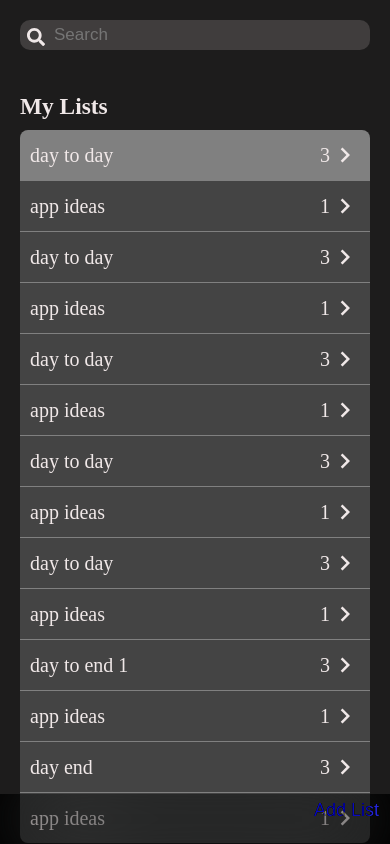
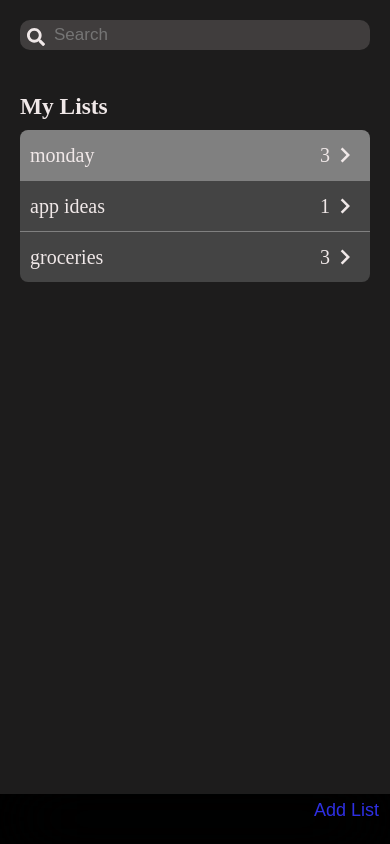
Before and after one commit to areyouno/reminder-app, a React (Create React App) app: page / in a window 390 px wide. Built offline with nearby package versions, Linux system fonts and the light colour scheme.

Commit message:
edit: replace input radio with checkbox, ux changes; add: togglecheckboxhandler

```diff
--- a/src/components/Navigation/SideBar/SideBar.js
+++ b/src/components/Navigation/SideBar/SideBar.js
@@ -1,3 +1,4 @@
+import NavigateNextIcon from '@material-ui/icons/NavigateNext';
 import React, { useEffect, useState } from 'react';
 import { FaSearch } from 'react-icons/fa';
 import { connect } from 'react-redux';
@@ -9,16 +10,13 @@ import ReminderSearch from '../../Reminder/ReminderSearch';
 import Modal from '../../UI/Modal/Modal';
 import styles from './SideBar.module.scss';
 
-import NavigateNextIcon from '@material-ui/icons/NavigateNext';
-
 const SideBar = props => {
        const [itemId, setItemId] = useState(0);
        const [isAdding, setIsAdding] = useState(false);
        const [inputFieldValue, setInputFieldValue] = useState('');
        const [filteredReminders, setFilteredReminders] = useState([]);
        const [isOpen, setIsOpen] = useState(false);
-       // const sidebarRef = useRef();
-
+       let vw = Math.max(document.documentElement.clientWidth || 0, window.innerWidth || 0);
        useEffect(() => {
               reminderListHandler();
        }, [inputFieldValue, itemId]);
@@ -27,11 +25,6 @@ const SideBar = props => {
               setItemId(id);
               reminderListHandler(id);
               setIsOpen(true);
-              // //Getting node element
-              // const ref = sidebarRef.current
-
-              // //Adding class to node element
-              // ref.classList.toggle('sidebar--hide');
        };
 
        const reminderListHandler = id => {
@@ -62,6 +55,12 @@ const SideBar = props => {
        const onReturnToListsHandler = () => {
               setIsOpen(false);
        };
+
+       const modal = (
+              <Modal show={isAdding} modalClosed={cancelAddListHandler}>
+                     <NewList addListCancelled={cancelAddListHandler} addNewList={addListHandler} />
+              </Modal>
+       );
 
        const tdList = props.todoList.map((item, index) => {
               return (
@@ -97,16 +96,7 @@ const SideBar = props => {
               );
        }
 
-       const modal = (
-              <Modal show={isAdding} modalClosed={cancelAddListHandler}>
-                     <NewList addListCancelled={cancelAddListHandler} addNewList={addListHandler} />
-              </Modal>
-       );
-
-       return (
-              <Ox>
-                     <div className={styles.sidebar}>
-                            {/* <div className={`${styles.sidebar} ${isOpen ? styles['sidebar--hide'] : ""}`}> */}
+       const searchBar = (
               <div className={styles.sidebar__search}>
                      <FaSearch className={styles.sidebar__icon}></FaSearch>
                      <input
@@ -116,12 +106,27 @@ const SideBar = props => {
                             onChange={e => setInputFieldValue(e.target.value)}
                      />
               </div>
+       );
+
+       let main = (
+              <div className={styles['sidebar-lists']}>
                      <h3 className={styles.sidebar__label}>My Lists</h3>
                      {tdList}
               </div>
+       );
+       if (inputFieldValue && vw < 500) {
+              main = <div>{reminders}</div>;
+       }
+
+       return (
+              <Ox>
+                     {isAdding ? modal : null}
+                     <div className={styles.sidebar}>
+                            {searchBar}
+                            {main}
+                     </div>
                      {addListFooter}
-                     {reminders}
-                     {isAdding ? modal : null}
+                     {inputFieldValue && vw < 500 ? null : reminders}
               </Ox>
        );
 };
@@ -139,61 +144,3 @@ const mapDispatchToProps = dispatch => {
 };
 
 export default connect(mapStateToProps, mapDispatchToProps)(SideBar);
-
-// const addNewReminderHandler = reminder => {
-//        if (reminder === '') {
-//               return;
-//        }
-
-//        let updatedList = props.todoList.todos.map((arr, index) => {
-//               console.log(reminder);
-//               console.log(itemId);
-//               if (index === itemId) {
-//                      arr.todoItems.push(reminder);
-//               }
-//               return arr;
-//        });
-
-//        let newTodo = { todos: updatedList };
-//        // setTdList(newTodo);
-// };
-
-// const inputChangedHandler = (event, item, index) => {
-//        // console.log(event.target.value);
-//        // setEditItemStr(event.target.value);
-//        // setReminderItem(reminderItem[index]);
-// };
-
-// const editReminderHandler = index => {
-//        //loop through array todoItems
-//        // console.log(index);
-//        // console.log(index.nativeEvent.data);
-//        // console.log(index.target.defaultValue);
-//        // console.log(index.target.id);
-//        // console.log(index.key);
-//        if (props.todoList.todos[itemId][index.target.id] === index.target.defaultValue) {
-//               return '';
-//        }
-
-//        //look for reminder in todos[itemId]
-//        if (index.nativeEvent.data == null) {
-//               console.log(index);
-//        }
-//        let newVal = index.target.defaultValue.concat(index.nativeEvent.data);
-//        let updatedReminderList = props.todoList.todos[itemId].todoItems.splice([index.target.id], 1, newVal);
-
-//        let updatedList = props.todoList.todos.splice([itemId], 1, updatedReminderList);
-//        console.log(updatedList);
-//        let newTodo = { todos: updatedList };
-//        console.log(newTodo);
-//        // setTdList(newTodo);
-// };
-
-// const addListHandler = title => {
-//        const newList = { title: title, todoItems: [] };
-//        const arrayCopy = [...props.todoList.todos];
-//        arrayCopy.push(newList);
-//        let newTodo = { todos: arrayCopy };
-//        setIsAdding(false);
-//        // setTdList(prevList => [...prevList.todos, newList]);
-// };
--- a/src/components/Navigation/SideBar/SideBar.module.scss
+++ b/src/components/Navigation/SideBar/SideBar.module.scss
@@ -17,11 +17,11 @@
 //        transition: margin-left 0.3s;
 // }
 
-.sidebar > div:nth-of-type(2) {
+.sidebar .sidebar-lists > div:nth-of-type(1) {
        border-top-left-radius: 8px;
        border-top-right-radius: 8px;
 }
-.sidebar > div:nth-last-child(1) {
+.sidebar .sidebar-lists > div:nth-last-child(1) {
        border-bottom-left-radius: 8px;
        border-bottom-right-radius: 8px;
        border-bottom: transparent;
--- a/src/components/NewList/NewList.js
+++ b/src/components/NewList/NewList.js
@@ -1,10 +1,9 @@
-import React, { useState, useEffect, useRef } from 'react';
+import React, { useState, useEffect } from 'react';
 import Input from '../UI/Input/Input';
 import styles from './NewList.module.css';
 
 const NewList = props => {
        const [text, setText] = useState('');
-       const inputRef = useRef();
 
        useEffect(() => {
               return () => {
@@ -34,7 +33,7 @@ const NewList = props => {
                      {topRow}
                      <div className={styles.middleRow}>
                             <p>Icon</p>
-                            <Input value={text} changed={event => handleChange(event)} ref={inputRef} center="true" />
+                            <Input value={text} changed={event => handleChange(event)} center="true" />
                      </div>
               </div>
        );
--- a/src/index.js
+++ b/src/index.js
@@ -10,7 +10,6 @@ import { createStore } from 'redux';
 import todoReducer from './store/reducers/todoList';
 
 const store = createStore(todoReducer, window.__REDUX_DEVTOOLS_EXTENSION__ && window.__REDUX_DEVTOOLS_EXTENSION__());
-console.log(store.getState());
 const app = (
        <Provider store={store}>
               <App />
--- a/src/store/actions/actionTypes.js
+++ b/src/store/actions/actionTypes.js
@@ -3,3 +3,4 @@ export const EDIT_REMINDER = 'EDIT_REMINDER';
 export const REMOVE_REMINDER = 'REMOVE_REMINDER';
 export const ADD_LIST = 'ADD_LIST';
 export const SET_TODO_LIST = 'SET_TODO_LIST';
+export const TOGGLE_COMPLETE_REMINDER = 'TOGGLE_COMPLETE_REMINDER';
--- a/src/store/actions/index.js
+++ b/src/store/actions/index.js
@@ -1 +1 @@
-export { addReminder, addList, editReminder } from './todoList';
+export { addReminder, addList, editReminder, toggleCompleteReminder } from './todoList';
--- a/src/store/reducers/todoList.js
+++ b/src/store/reducers/todoList.js
@@ -4,57 +4,29 @@ import { updatedObject } from '../utility';
 const initialState = {
        todos: [
               {
-                     title: 'day to day',
-                     todoItems: ['exercise', 'bfast/ligo', 'check jobs']
+                     title: 'monday',
+                     todoItems: [
+                            { desc: 'exercise', completed: false },
+                            { desc: 'go to bank', completed: false },
+                            { desc: 'prepare clothes for laundry', completed: false }
+                     ]
               },
               {
                      title: 'app ideas',
-                     todoItems: ['gps tracker']
+                     todoItems: [{ desc: 'gps tracker', completed: false }]
               },
               {
-                     title: 'day to day',
-                     todoItems: ['exercise', 'bfast/ligo', 'check jobs']
-              },
-              {
-                     title: 'app ideas',
-                     todoItems: ['gps tracker']
-              },{
-                     title: 'day to day',
-                     todoItems: ['exercise', 'bfast/ligo', 'check jobs']
-              },
-              {
-                     title: 'app ideas',
-                     todoItems: ['gps tracker']
-              },{
-                     title: 'day to day',
-                     todoItems: ['exercise', 'bfast/ligo', 'check jobs']
-              },
-              {
-                     title: 'app ideas',
-                     todoItems: ['gps tracker']
-              },{
-                     title: 'day to day',
-                     todoItems: ['exercise', 'bfast/ligo', 'check jobs']
-              },
-              {
-                     title: 'app ideas',
-                     todoItems: ['gps tracker']
-              },{
-                     title: 'day to end 1',
-                     todoItems: ['exercise', 'bfast/ligo', 'check jobs']
-              },
-              {
-                     title: 'app ideas',
-                     todoItems: ['gps tracker']
-              },
-              {
-                     title: 'day end',
-                     todoItems: ['exercise', 'bfast/ligo', 'check jobs']
-              },
-              {
-                     title: 'app ideas',
-                     todoItems: ['gps tracker']
+                     title: 'groceries',
+                     todoItems: [
+                            { desc: 'apple', completed: false },
+                            { desc: 'bread', completed: false },
+                            { desc: 'yoghurt', completed: false }
+                     ]
               }
+              // {
+              //        title: 'monday',
+              //        todoItems: ['exercise', 'go to bank', 'fix laundry']
+              // }
        ]
 };
 const setToDoList = (state, action) => {
@@ -69,7 +41,8 @@ const setToDoList = (state, action) => {
 const addReminder = (state, action) => {
        let updatedTodos = state.todos.map((arr, index) => {
               if (index === action.todoListIndex) {
-                     arr.todoItems.push(action.reminderContent);
+                     let item = { desc: action.reminderContent, completed: false };
+                     arr.todoItems.push(item);
               }
               return arr;
        });
@@ -96,15 +69,15 @@ const editReminder = (state, action) => {
        let updatedTodoItems = [...updatedReminder.todoItems];
        if (action.flag === 'remove') {
               updatedTodoItems.splice(action.reminderId, 1);
-              console.log(updatedTodoItems);
        } else if (action.flag === 'edit') {
-              updatedTodoItems.splice(action.reminderId, 1, action.content);
-              console.log(updatedTodoItems);
+              let updatedReminder = { ...updatedTodoItems[action.reminderId] };
+              updatedReminder.desc = action.content;
+              console.log(updatedReminder);
+              updatedTodoItems.splice(action.reminderId, 1, updatedReminder);
        }
        updatedReminder.todoItems = updatedTodoItems;
        todosCopy[action.reminderListId] = updatedReminder;
        const updatedState = { todos: todosCopy };
-       console.log(updatedState);
        return updatedObject(state, updatedState);
 };
 
@@ -113,7 +86,18 @@ const addList = (state, action) => {
        const arrayCopy = [...state.todos];
        arrayCopy.push(newList);
        const updatedState = { todos: arrayCopy };
-       console.log(updatedState);
+       return updatedObject(state, updatedState);
+};
+
+const toggleCompleteReminder = (state, action) => {
+       let todosCopy = [...state.todos];
+       let updatedReminder = { ...todosCopy[action.reminderListId] };
+       let updatedTodoItems = [...updatedReminder.todoItems];
+       updatedTodoItems[action.id].completed = !updatedTodoItems[action.id].completed;
+
+       updatedReminder.todoItems = updatedTodoItems;
+       todosCopy[action.reminderListId] = updatedReminder;
+       const updatedState = { todos: todosCopy };
        return updatedObject(state, updatedState);
 };
 
@@ -127,6 +111,8 @@ const reducer = (state = initialState, action) => {
                      return addList(state, action);
               case actionType.SET_TODO_LIST:
                      return setToDoList(state, action);
+              case actionType.TOGGLE_COMPLETE_REMINDER:
+                     return toggleCompleteReminder(state, action);
               default:
                      return state;
        }
```
Also changed, not shown: src/components/Reminder/Reminder.js (+53 -31 lines), src/components/Reminder/Reminder.module.css (+48 -3 lines), src/components/Reminder/ReminderSearch.js (+46 -48 lines), src/components/UI/Modal/Modal.js (+0 -17 lines), src/store/actions/todoList.js (+8 -0 lines). Lines whose indentation alone changed are shown as unchanged.
